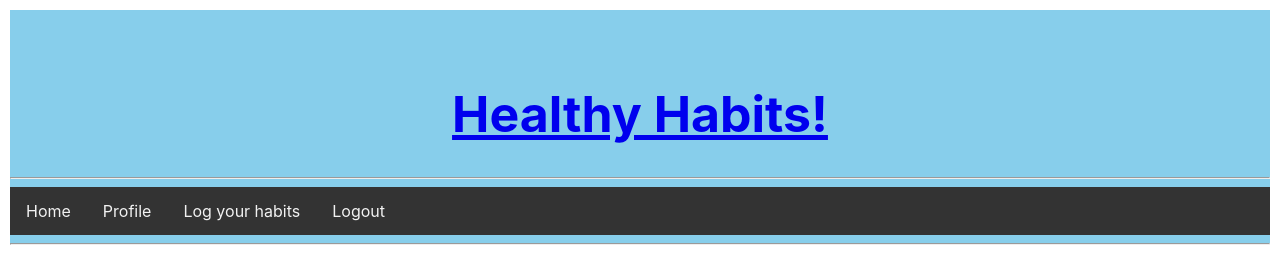
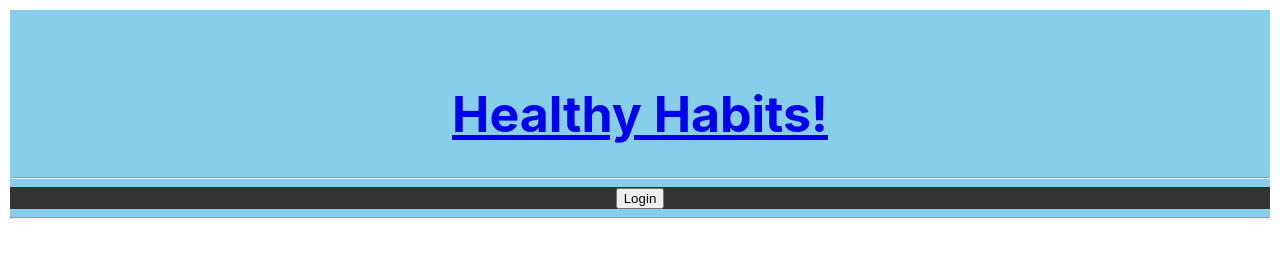
Before and after one commit to dorrianweber/healthyHabits, a React (Create React App) app in the folder healthyhabits/: page / in a window 1280 px wide. Shown: the top 268 px of the page. Built offline with nearby package versions, Linux system fonts and the light colour scheme.

Commit message:
got basic state functioning for login status

```diff
--- a/healthyhabits/src/App.js
+++ b/healthyhabits/src/App.js
@@ -1,16 +1,61 @@
-import React from "react"
+import React, { useContext, useReducer, } from "react";
 import AppRouter from "./router";
 import Header from "./header";
 
+const AuthState = React.createContext({
+  isAuthenticated: false,
+    user: null,
+    token: null,
+});
+const { Provider } = AuthState;
+function AuthProvider({ value = [], ...props }) {
+  const [state, dispatch] = useReducer(reducer, []);
+  return <Provider value={[state, dispatch]} {...props} />;
+}
+export const useAuthState = () => {
+  return (useContext(AuthState))
+}
+
+
+
+const reducer = (state, action) => {
+  switch (action.type) {
+    case "LOGIN":
+      // localStorage.setItem("user", JSON.stringify(action.payload.user));
+      // localStorage.setItem("token", JSON.stringify(action.payload.token));
+      return {
+        ...state,
+        isAuthenticated: true,
+        user: "Matt",
+        token: "action.payload.token"
+      };
+    case "LOGOUT":
+      localStorage.clear();
+      return {
+        ...state,
+        isAuthenticated: false,
+        user: null,
+        token: null
+      };
+    default:
+      return state;
+  };
+};
+
 function App() {
+
+  const [state, dispatch] = useReducer(reducer, []);
   return (
     <div className="App">
+      <AuthProvider
+      value={{state, dispatch}}>
       <header className="App-header">
-      <Header/>
+      <Header />
       </header>
     <AppRouter/>
+    </AuthProvider>
     </div>
   );
-}
+};
 
 export default App;
--- a/healthyhabits/src/header.js
+++ b/healthyhabits/src/header.js
@@ -1,6 +1,10 @@
 import React from "react";
+import { useAuthState } from "./App"
+
 
 function Header() {
+    const [state, dispatch] = useAuthState()
+
   return (
     <div>
       <header className="display-flex justify-space-between align-center p-2">
@@ -11,17 +15,15 @@ function Header() {
         </h1>
         <hr />
         <nav className="topnav">
-          {/* Conditionally render login or logout links */}
-          {/* {{#if logged_in}} */}
+          {!state.isAuthenticated ? <div><button onClick={() => dispatch({type: "LOGIN"})}>Login</button></div> :
+          <div>
           <a href="/">Home</a>
           <a href="/profile">Profile</a>
           <a href="/form">Log your habits</a>
           <a href="/logout" className="no-button" id="logout">
             Logout
           </a>
-          {/* {{else}} */}
-          {/* <a href="/login">Login</a>
-                {{/if}} */}
+          </div>}
         </nav>
         <hr />
       </header>
--- a/healthyhabits/src/pages/Homepage.js
+++ b/healthyhabits/src/pages/Homepage.js
@@ -26,8 +26,8 @@ function Homepage() {
           <img
             className="healthy"
             id="image1"
-            onmouseover="setNewImage1()"
-            onmouseout="setOldImage1()"
+            onMouseOver="setNewImage1()"
+            onMouseOut="setOldImage1()"
             src="https://github.com/dorrianweber/project2/blob/main/public/images/meals.jpg?raw=true"
             alt="calories"
           />
@@ -37,8 +37,8 @@ function Homepage() {
           <img
             className="healthy"
             id="image2"
-            onmouseover="setNewImage2()"
-            onmouseout="setOldImage2()"
+            onMouseOver="setNewImage2()"
+            onMouseOut="setOldImage2()"
             src="https://github.com/dorrianweber/project2/blob/main/public/images/sleep.jpg?raw=true"
             alt="sleeping"
           />
@@ -48,8 +48,8 @@ function Homepage() {
           <img
             className="healthy"
             id="image3"
-            onmouseover="setNewImage3()"
-            onmouseout="setOldImage3()"
+            onMouseOver="setNewImage3()"
+            onMouseOut="setOldImage3()"
             src="https://github.com/dorrianweber/project2/blob/main/public/images/caloriesGraph.jpg?raw=true"
             alt="healthy habits"
           />
```
Also changed, not shown: 1 other file (tests, documents, lock files or other folders).
